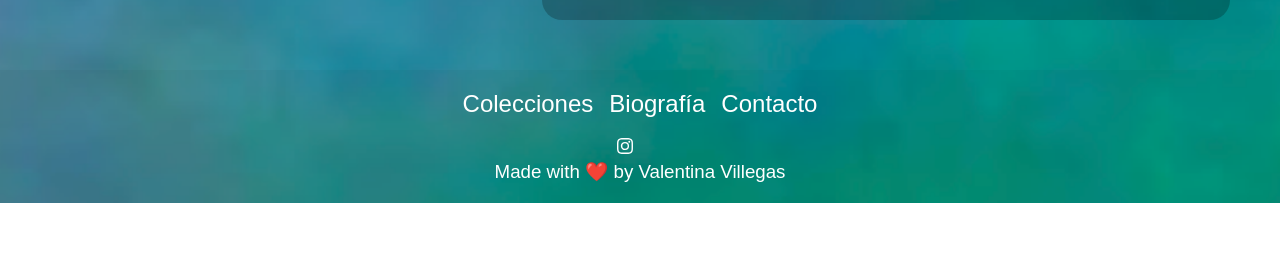
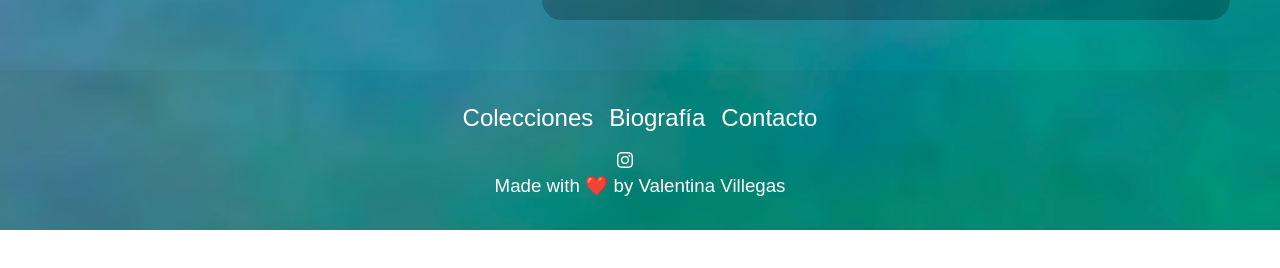
Before and after one commit to valentinavillegasc/Galeria-D.Villegas, a React (Create React App) app: page /detailColibri/1 in a window 1280 px wide. Shown: the part 370-638 px from the top of the page. Built offline with nearby package versions, Linux system fonts and the light colour scheme; no server answers; some icons are missing.

Commit message:
coreccion footer

```diff
--- a/src/components/Estilos/Footer.module.css
+++ b/src/components/Estilos/Footer.module.css
@@ -7,7 +7,7 @@
   padding: 20px;
   margin-top: 50px;
   background-color: rgba(0, 0, 0, 0.039);
-  /* background-image: url("../../assets/navBar.png"); */
+  min-height: 20vh;
 }
 
 .footer h3 {
```
